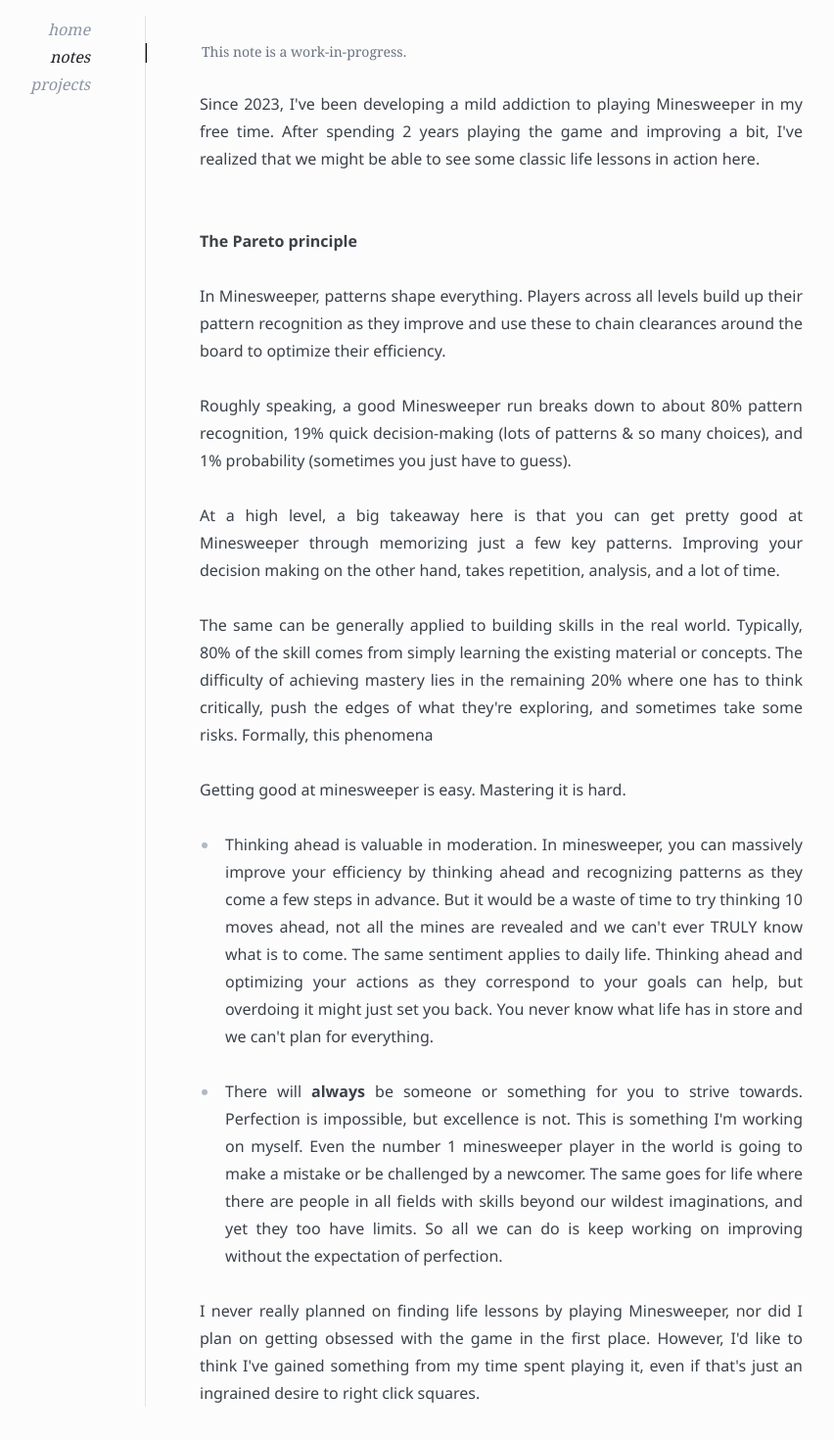
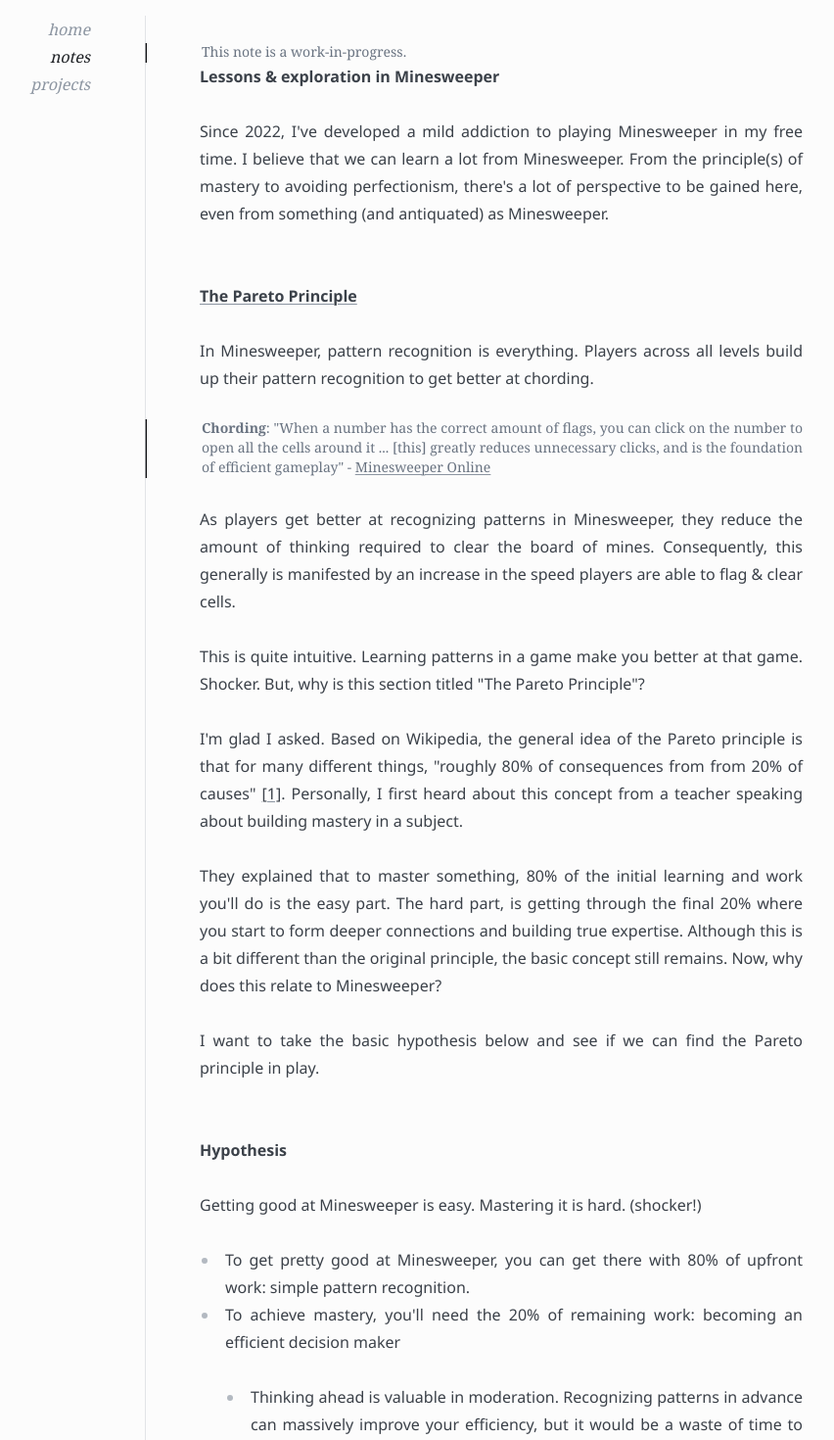
Before and after one commit to arugyani/gyani.dev, a Next.js app: page /notes/minesweeper-lessons in a window 1280 px wide. Shown: the part 40-1510 px from the top of the page at 98% size, without its empty margins (28-880 px from the left). Built offline with nearby package versions, Linux system fonts and the light colour scheme.

Commit message:
content: update minesweeper note

```diff
--- a/app/notes/_content/minesweeper-lessons.mdx
+++ b/app/notes/_content/minesweeper-lessons.mdx
@@ -1,22 +1,46 @@
-export const metadata = { title: "Life lessons in Minesweeper", date: "2025.07.16", description: "Minesweeper life lessons", }
+export const metadata = { title: "Lessons & exploration in Minesweeper", date: "2025.07.16", description: "Minesweeper life lessons", }
 
 > This note is a work-in-progress.
 
-Since 2023, I've been developing a mild addiction to playing Minesweeper in my free time.  After spending 2 years playing the game and improving a bit, I've realized that we might be able to see some classic life lessons in action here.
+# Lessons & exploration in Minesweeper
 
-## The Pareto principle
-In Minesweeper, patterns shape everything. Players across all levels build up their pattern recognition as they improve and use these to chain clearances around the board to optimize their efficiency.
+Since 2022, I've developed a mild addiction to playing Minesweeper in my free time. I believe that we can learn a lot from Minesweeper. From the principle(s) of mastery to avoiding perfectionism, there's a lot of perspective to be gained here, even from something (and antiquated) as Minesweeper.
 
-Roughly speaking, a good Minesweeper run breaks down to about 80% pattern recognition, 19% quick decision-making (lots of patterns & so many choices), and 1% probability (sometimes you just have to guess).
+## [The Pareto Principle](https://en.wikipedia.org/wiki/Pareto_principle)
+In Minesweeper, pattern recognition is everything. Players across all levels build up their pattern recognition to get better at chording.
 
-At a high level, a big takeaway here is that you can get pretty good at Minesweeper through memorizing just a few key patterns. Improving your decision making on the other hand, takes repetition, analysis, and a lot of time.
+> **Chording**: "When a number has the correct amount of flags, you can click on the number to open all the cells around it ... [this] greatly reduces unnecessary clicks, and is the foundation of efficient gameplay" - [Minesweeper Online](https://minesweeper.online/help/gameplay)
 
-The same can be generally applied to building skills in the real world. Typically, 80% of the skill comes from simply learning the existing material or concepts. The difficulty of achieving mastery lies in the remaining 20% where one has to think critically, push the edges of what they're exploring, and sometimes take some risks. Formally, this phenomena
+As players get better at recognizing patterns in Minesweeper, they reduce the amount of thinking required to clear the board of mines. Consequently, this generally is manifested by an increase in the speed players are able to flag & clear cells.
 
-Getting good at minesweeper is easy. Mastering it is hard.
+This is quite intuitive. Learning patterns in a game make you better at that game. Shocker. But, why is this section titled "The Pareto Principle"?
 
-- Thinking ahead is valuable in moderation. In minesweeper, you can massively improve your efficiency by thinking ahead and recognizing patterns as they come a few steps in advance. But it would be a waste of time to try thinking 10 moves ahead, not all the mines are revealed and we can't ever TRULY know what is to come. The same sentiment applies to daily life. Thinking ahead and optimizing your actions as they correspond to your goals can help, but overdoing it might just set you back. You never know what life has in store and we can't plan for everything.
+I'm glad I asked. Based on Wikipedia, the general idea of the Pareto principle is that for many different things, "roughly 80% of consequences from from 20% of causes" [[1]](#references). Personally, I first heard about this concept from a teacher speaking about building mastery in a subject.
 
-- There will **always** be someone or something for you to strive towards. Perfection is impossible, but excellence is not. This is something I'm working on myself. Even the number 1 minesweeper player in the world is going to make a mistake or be challenged by a newcomer. The same goes for life where there are people in all fields with skills beyond our wildest imaginations, and yet they too have limits. So all we can do is keep working on improving without the expectation of perfection.
+They explained that to master something, 80% of the initial learning and work you'll do is the easy part. The hard part, is getting through the final 20% where you start to form deeper connections and building true expertise. Although this is a bit different than the original principle, the basic concept still remains. Now, why does this relate to Minesweeper?
 
-I never really planned on finding life lessons by playing Minesweeper, nor did I plan on getting obsessed with the game in the first place. However, I'd like to think I've gained something from my time spent playing it, even if that's just an ingrained desire to right click squares.
+I want to take the basic hypothesis below and see if we can find the Pareto principle in play.
+
+### Hypothesis
+Getting good at Minesweeper is easy. Mastering it is hard. (shocker!)
+
+- To get pretty good at Minesweeper, you can get there with 80% of upfront work: simple pattern recognition.
+- To achieve mastery, you'll need the 20% of remaining work: becoming an efficient decision maker
+    - Thinking ahead is valuable in moderation. Recognizing patterns in advance can massively improve your efficiency, but it would be a waste of time to try thinking 10 moves ahead. This game is inherently unpredictable. Decisive players who can choose between multiple patterns at once will be more successful than those who simply pick the first pattern they see.
+
+To quantify skill in Minesweeper, we'll base it on the speed at which a player is able to complete an Expert level game on [Minesweeper Online](https://minesweeper.online).
+
+> TO BE CONTINUED
+
+## Life lessons
+It might be nice to find some legitimate value in this experiment of Minesweeper.
+
+- We can't plan for everything. Just as Minesweeper is inherently unpredictable, so is life. All we can do is get better at pattern recognition & decision making. (A lot of other skills are important  too but I think these 2 are pretty useful!)
+- Take a look at the Minesweeper leaderboards and watch some replays. No matter how hard you work or strive towards something there will **always** be someone or something more advanced. That's a good thing. *Imagine how boring life would be if you were always the best at everything.*
+    - Chase excellence, not perfection. Shoot for the stars, land on the moon. It all points to the same idea at the end of the day.
+
+I never really planned on finding life lessons by playing Minesweeper, nor did I plan on getting obsessed with this game in the first place. However, I'd like to think I've gained something from my time spent playing it, even if that's just a *deeply ingrained desire to right click squares*.
+
+
+# References
+- [1] - https://en.wikipedia.org/wiki/Pareto_principle
```
